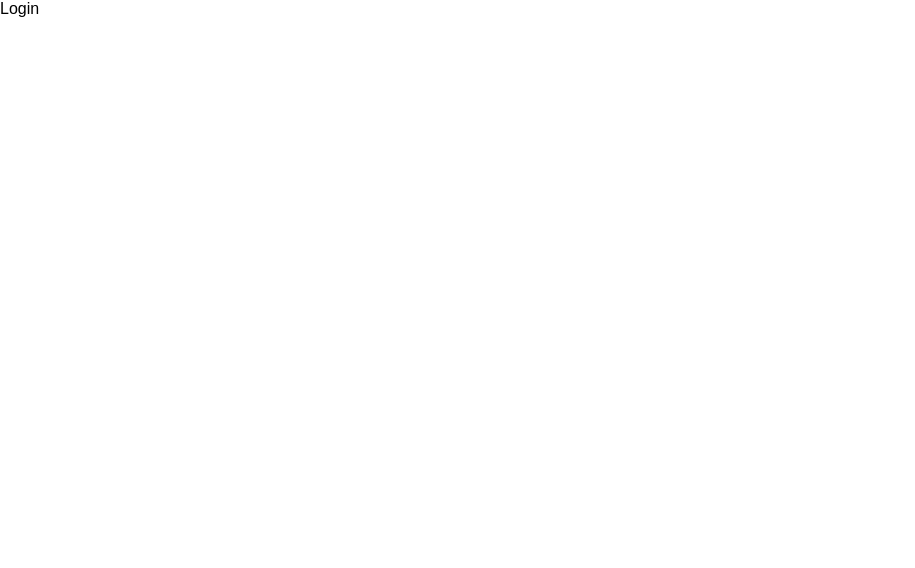
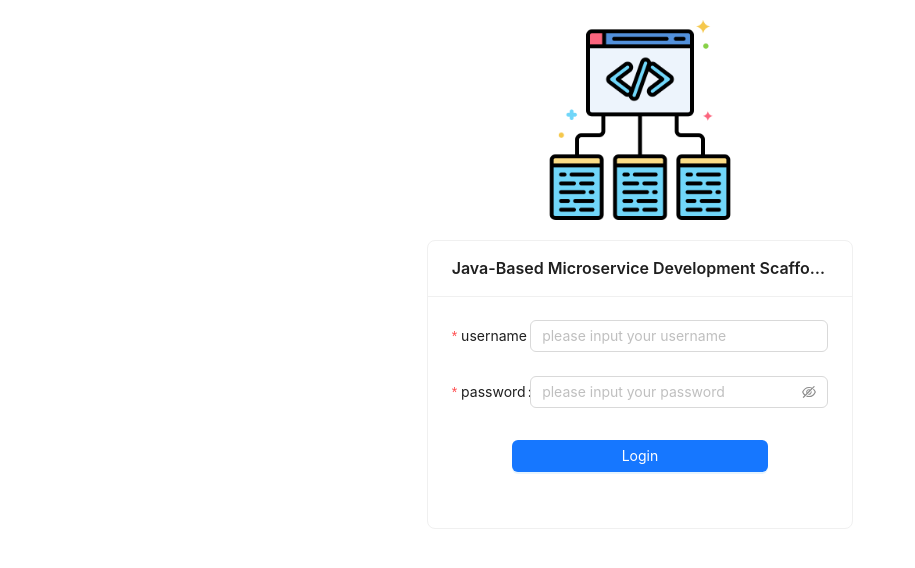
Before and after one commit to zewenw/final-project-frontend, a React (Vite) app: page / in a window 1280 px wide. Shown: the top 568 px of the page, without its empty margins (0-915 px from the left). Built offline with nearby package versions, Linux system fonts and the light colour scheme.

Commit message:
all pages and login

```diff
--- a/src/components/MyLayout.tsx
+++ b/src/components/MyLayout.tsx
@@ -8,8 +8,7 @@ import {
 } from "@ant-design/icons";
 import { Layout, Menu, Button, theme, Dropdown, MenuProps } from "antd";
 import { useNavigate } from "react-router-dom";
-import Logo from "../assets/logo.png";
-import Avatar from "../assets/avatar.png";
+import { LogoImg as Logo, AvatarImg as Avatar } from "../pages/utils/Tool";
 
 const { Header, Sider, Content } = Layout;
 
@@ -88,18 +87,18 @@ const MyLayout = ({ children }: any) => {
             {
               key: "/admin",
               icon: <UserOutlined />,
-              label: "Admnin Management",
+              label: "Admin",
               children: [
                 {
-                  label: "User Management",
+                  label: "User",
                   key: "/admin/user",
                 },
                 {
-                  label: "Role Management",
+                  label: "Role",
                   key: "/admin/role",
                 },
                 {
-                  label: "Permission Management",
+                  label: "Permission",
                   key: "/admin/permission",
                 },
               ],
@@ -107,7 +106,7 @@ const MyLayout = ({ children }: any) => {
             {
               key: "/photo",
               icon: <VideoCameraOutlined />,
-              label: "Photo Management",
+              label: "Photo",
               children: [
                 {
                   label: "Upload",
@@ -139,7 +138,7 @@ const MyLayout = ({ children }: any) => {
             }}
           />
           <span className="app-title">
-            Scaffolding for Java Microservice Development
+          Java-Based Microservice Development Scaffolding
           </span>
           <Dropdown menu={{ items: dropdownItems }} placement="bottom" arrow>
             <img
@@ -151,8 +150,7 @@ const MyLayout = ({ children }: any) => {
                 marginTop: "16px",
                 marginRight: "20px",
               }}
-            >
-            </img>
+            />
           </Dropdown>
         </Header>
         <Content
--- a/src/pages/Login.tsx
+++ b/src/pages/Login.tsx
@@ -1,11 +1,85 @@
-import React from 'react'
+import { Row, Col, Card, Form, Input, Button, message } from 'antd';
+import { useNavigate } from 'react-router-dom';
+import { LogoImg } from './utils/Tool';
 
 function Login() {
+  const navigate = useNavigate();
   return (
-    <div>
-      Login
-    </div>
-  )
+    <Row>
+      <Col
+        md={{
+          span: 8,
+          push: 8,
+        }}
+        xs={{
+          span: 22,
+          push: 1,
+        }}
+      >
+        <img
+          src={LogoImg}
+          style={{
+            display: 'block',
+            margin: '20px auto',
+            borderRadius: '16px',
+            width: '200px',
+          }}
+        />
+        <Card title='Java-Based Microservice Development Scaffolding'>
+          <Form
+            labelCol={{
+              md: {
+                span: 5,
+              },
+            }}
+            onFinish={async (v) => {
+              console.log(v)
+              message.success('Login Success')
+              navigate('/admin/user')
+            }}
+          >
+            <Form.Item
+              label='username'
+              name='userName'
+              rules={[
+                {
+                  required: true,
+                  message: 'please input your username',
+                },
+              ]}
+            >
+              <Input placeholder='please input your username' />
+            </Form.Item>
+            <Form.Item
+              label='password'
+              name='password'
+              rules={[
+                {
+                  required: true,
+                  message: 'please input your password',
+                },
+              ]}
+            >
+              <Input.Password placeholder='please input your password' />
+            </Form.Item>
+            <Form.Item>
+              <Button
+                htmlType='submit'
+                type='primary'
+                style={{
+                  display: 'block',
+                  margin: '8px auto',
+                  width: '20vw',
+                }}
+              >
+                Login
+              </Button>
+            </Form.Item>
+          </Form>
+        </Card>
+      </Col>
+    </Row>
+  );
 }
 
-export default Login
+export default Login;
--- /dev/null
+++ b/src/pages/utils/Tool.ts
@@ -0,0 +1,4 @@
+import Logo from "../../assets/logo.png";
+import Avatar from "../../assets/avatar.png";
+export const AvatarImg = Avatar;
+export const LogoImg = Logo;
```
